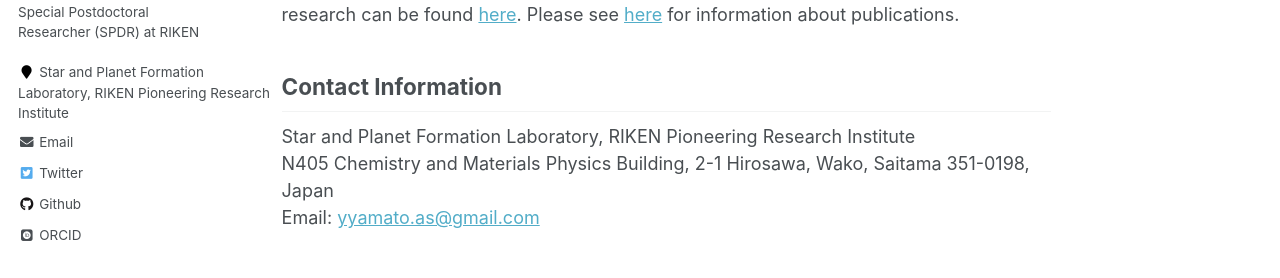
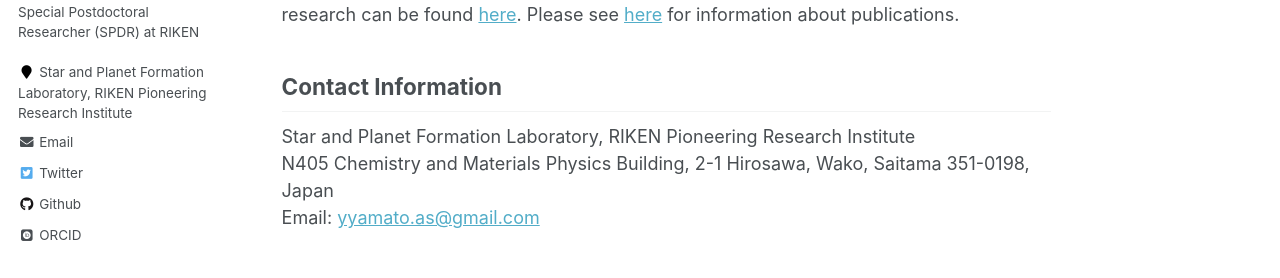
Before and after one commit to yyamato-as/website, a Jekyll site: the page built from _pages/about.md, in a window 1280 px wide. Shown: the part 341-619 px from the top of the page. Built offline with Jekyll 4.4.1, drawn with Linux system fonts in a browser that asks for light colours; some web fonts are replaced; part of the change alters nothing that is shown.

```diff
--- a/_config.yml
+++ b/_config.yml
@@ -84,7 +84,7 @@ author:
   avatar           : "profile.png"
   bio              : "Special Postdoctoral Researcher (SPDR) at RIKEN"
   location         :
-  employer         : "Star and Planet Formation <br> Laboratory, RIKEN Pioneering Research <br> Institute"
+  employer         : "Star and Planet Formation <br> Laboratory, RIKEN Pioneering <br> Research Institute"
   pubmed           : # "https://www.ncbi.nlm.nih.gov/pubmed/?term=john+snow"
   googlescholar    : # "http://yourfullgooglescholarurl.com"
   email            : "yyamato.as@gmail.com"
```
